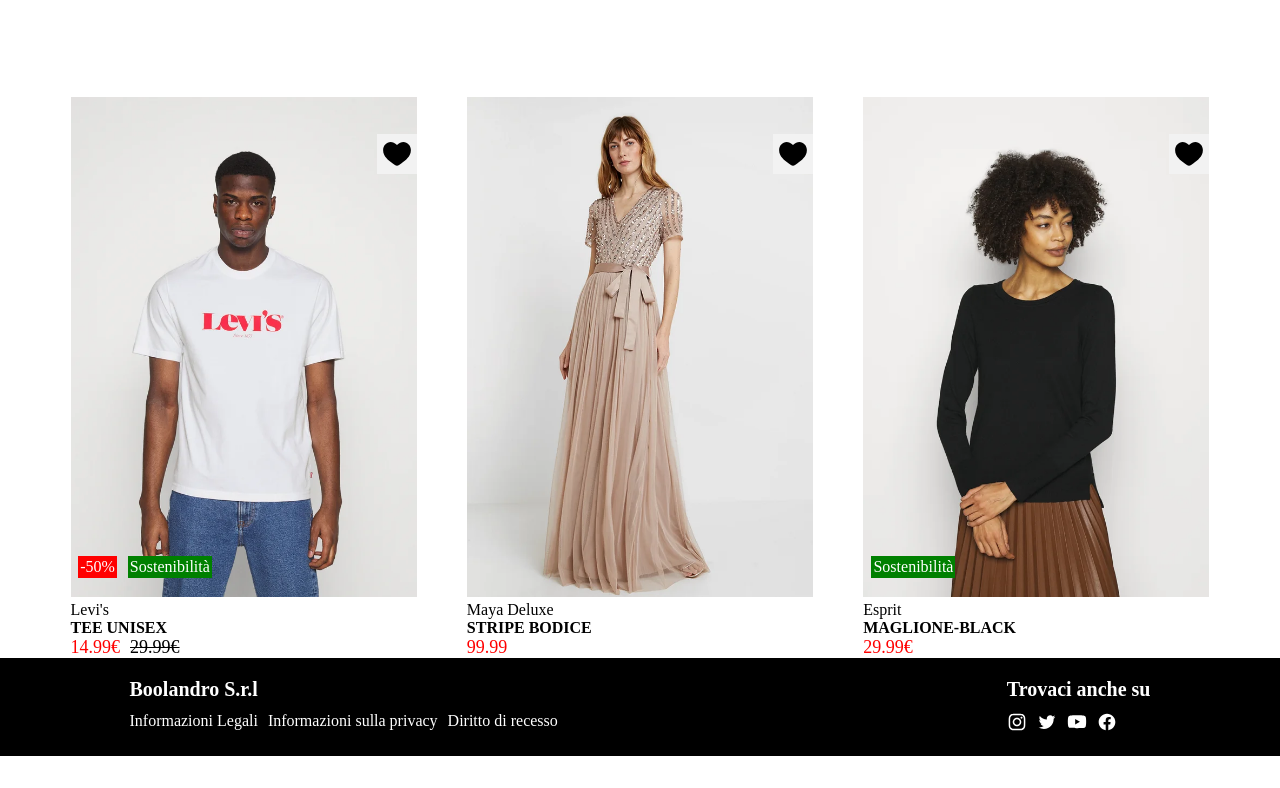
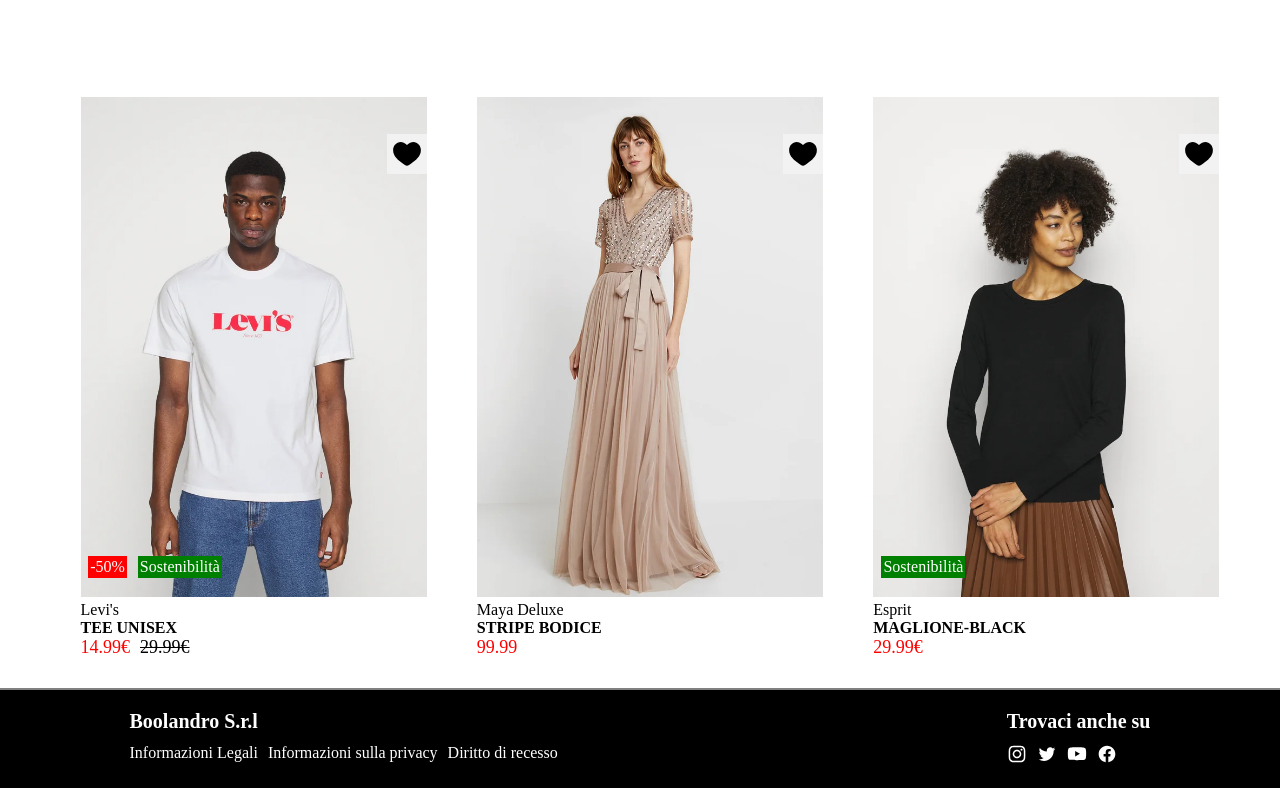
Before and after one commit to AnnaDAlessandro/html-css-boolando, a plain HTML site: page index.html in a window 1280 px wide. Shown: the part 664-1452 px from the top of the page. Before the commit the page ends 1420 px from the top, so only its background shows below. Drawn offline with Linux system fonts and the light colour scheme.

Commit message:
Finito pt.2

```diff
--- a/assets/style.css
+++ b/assets/style.css
@@ -132,3 +132,10 @@
     color: white;
     font-size: 20px;
 }
+main{
+    margin-bottom: 30px;
+    margin-left: 20px;
+}
+footer{
+    border-top: 2px solid gray;
+}
```
